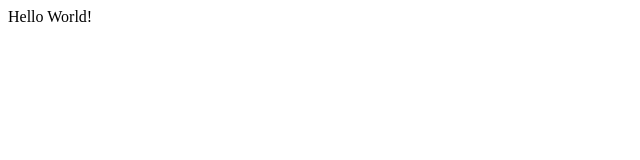
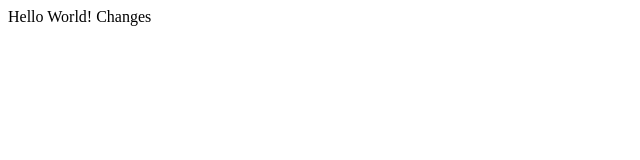
Before and after one commit to bewithlalit/sl-meanstack-phase1-lab-nov, a plain HTML site: page index.html in a window 1280 px wide. Shown: the full height of the page, 0-640 px from the left. Drawn offline with Linux system fonts and the light colour scheme.

Commit message:
changes in index.html

```diff
--- a/index.html
+++ b/index.html
@@ -1,7 +1,7 @@
 <html>
 
 <body>
-    Hello World!
+    Hello World! Changes
 </body>
 
 </html>
```
